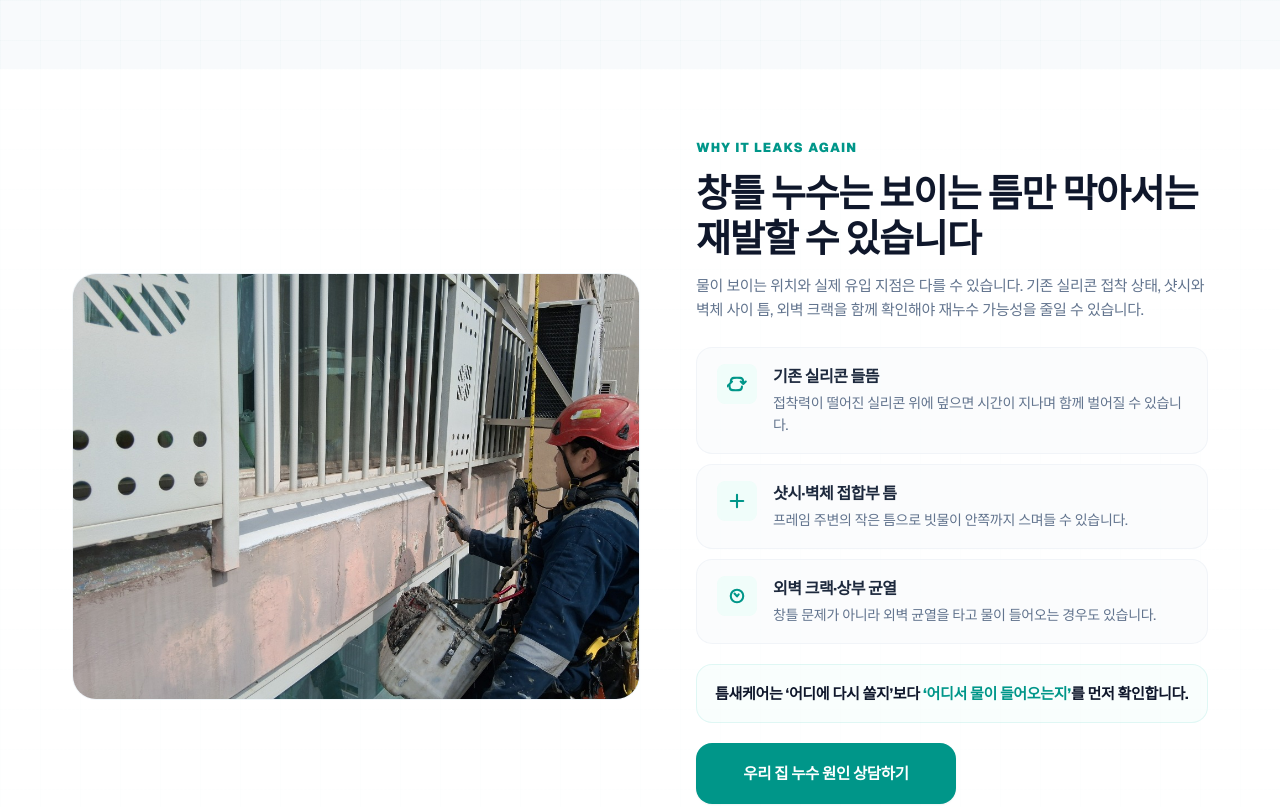
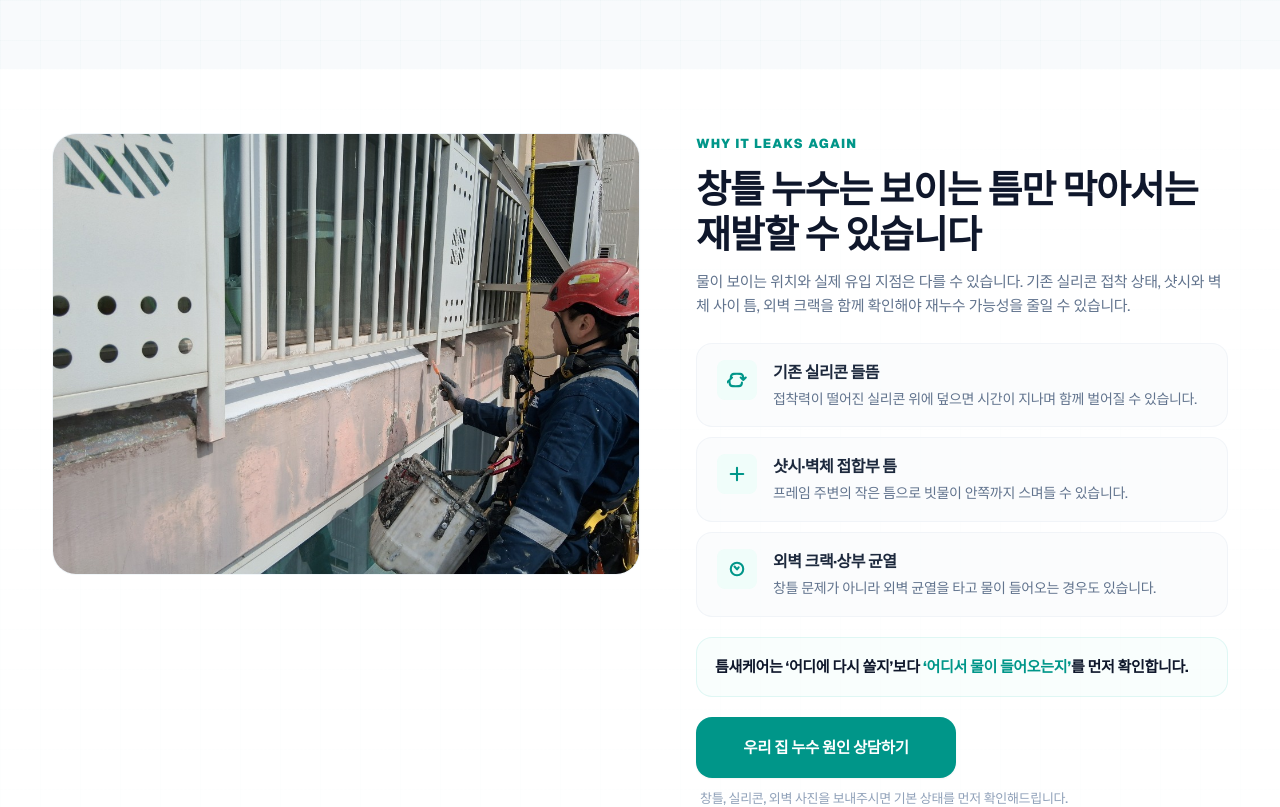
Before and after one commit to wogus5695-ctrl/Ngyeonggi-rope-01, a Next.js app: page / in a window 1280 px wide. Shown: the part 1600-2407 px from the top of the page. Built offline with nearby package versions, Linux system fonts and the light colour scheme.

Commit message:
style: Expand image wrapper to 50% split width and apply top baseline alignment items-start in LocalEmpathy.tsx

```diff
--- a/src/components/sections/LocalEmpathy.tsx
+++ b/src/components/sections/LocalEmpathy.tsx
@@ -15,7 +15,7 @@ export default function LocalEmpathy({ locationName, dynamicIntro }: LocalEmpath
       {/* Background Grid Accent */}
       <div className="absolute inset-0 z-0 bg-[linear-gradient(to_right,#0d948802_1px,transparent_1px),linear-gradient(to_bottom,#0d948802_1px,transparent_1px)] bg-[size:40px_40px] pointer-events-none"></div>
 
-      <div className="max-w-[1200px] mx-auto px-4 sm:px-6 lg:px-8 relative z-10">
+      <div className="max-w-[1240px] mx-auto px-4 sm:px-6 lg:px-8 relative z-10">
 
         {/* Mobile Header (Visible only on mobile/tablet, hidden on desktop) */}
         <div className="block lg:hidden space-y-3 mb-8">
@@ -30,7 +30,8 @@ export default function LocalEmpathy({ locationName, dynamicIntro }: LocalEmpath
           </p>
         </div>
 
-        <div className="flex flex-col lg:flex-row gap-10 lg:gap-14 items-center">
+        {/* 50:50 Desktop Split Layout with items-start for top alignment */}
+        <div className="flex flex-col lg:flex-row gap-10 lg:gap-14 items-start">
 
           {/* Left: Actual Work Image (50%) - Fully responsive, original ratio preserved with no overlays */}
           <div className="w-full lg:w-1/2 rounded-[24px] overflow-hidden shadow-3xs border border-slate-100/80 bg-slate-50 shrink-0">
@@ -44,8 +45,8 @@ export default function LocalEmpathy({ locationName, dynamicIntro }: LocalEmpath
             />
           </div>
 
-          {/* Right: Content Area (50%) */}
-          <div className="w-full lg:w-1/2 flex flex-col justify-center py-1">
+          {/* Right: Content Area (50%) - Top-aligned */}
+          <div className="w-full lg:w-1/2 flex flex-col justify-start py-0">
 
             {/* Desktop Header (Visible only on desktop, hidden on mobile/tablet) */}
             <div className="hidden lg:block space-y-3 mb-6">
```
